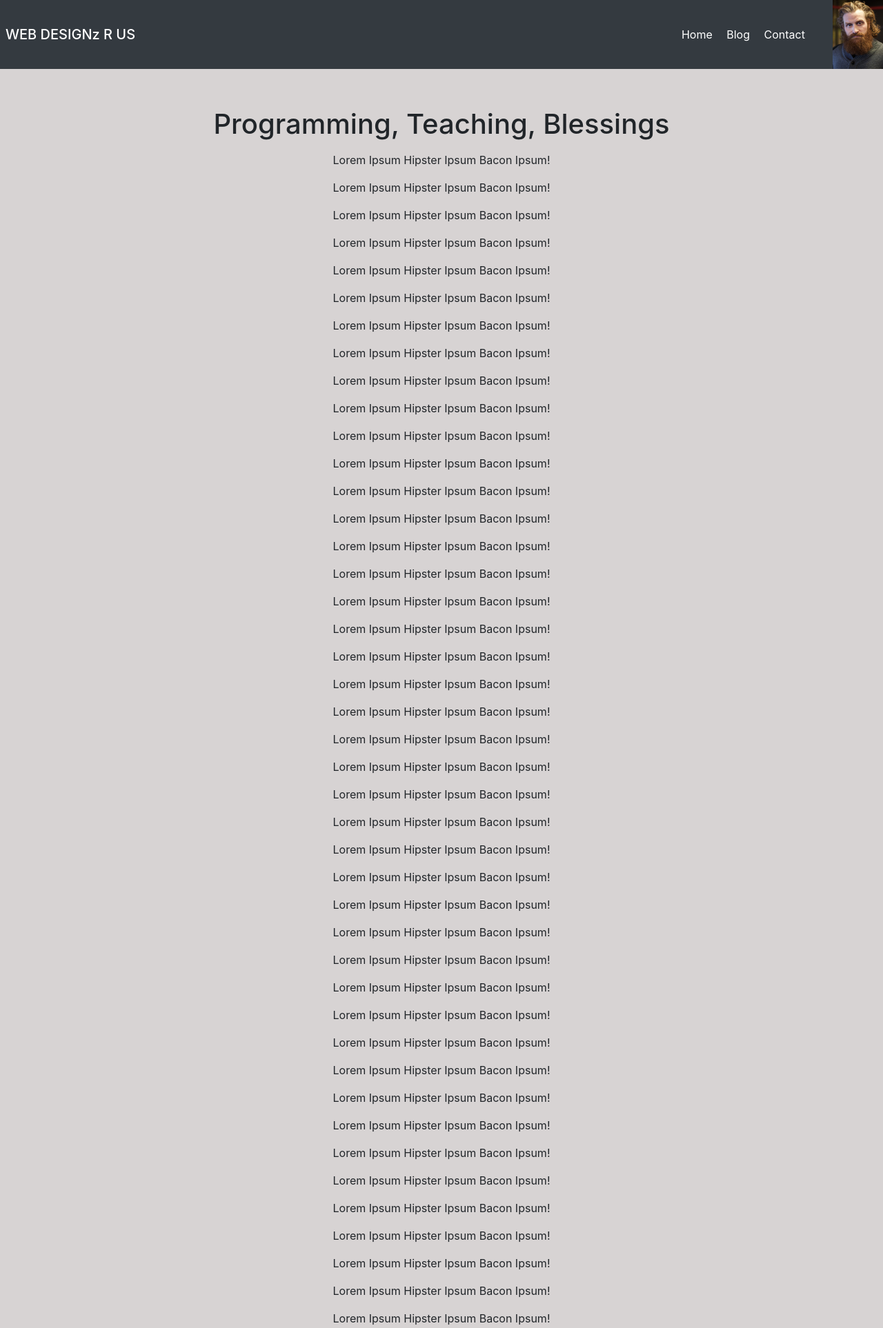
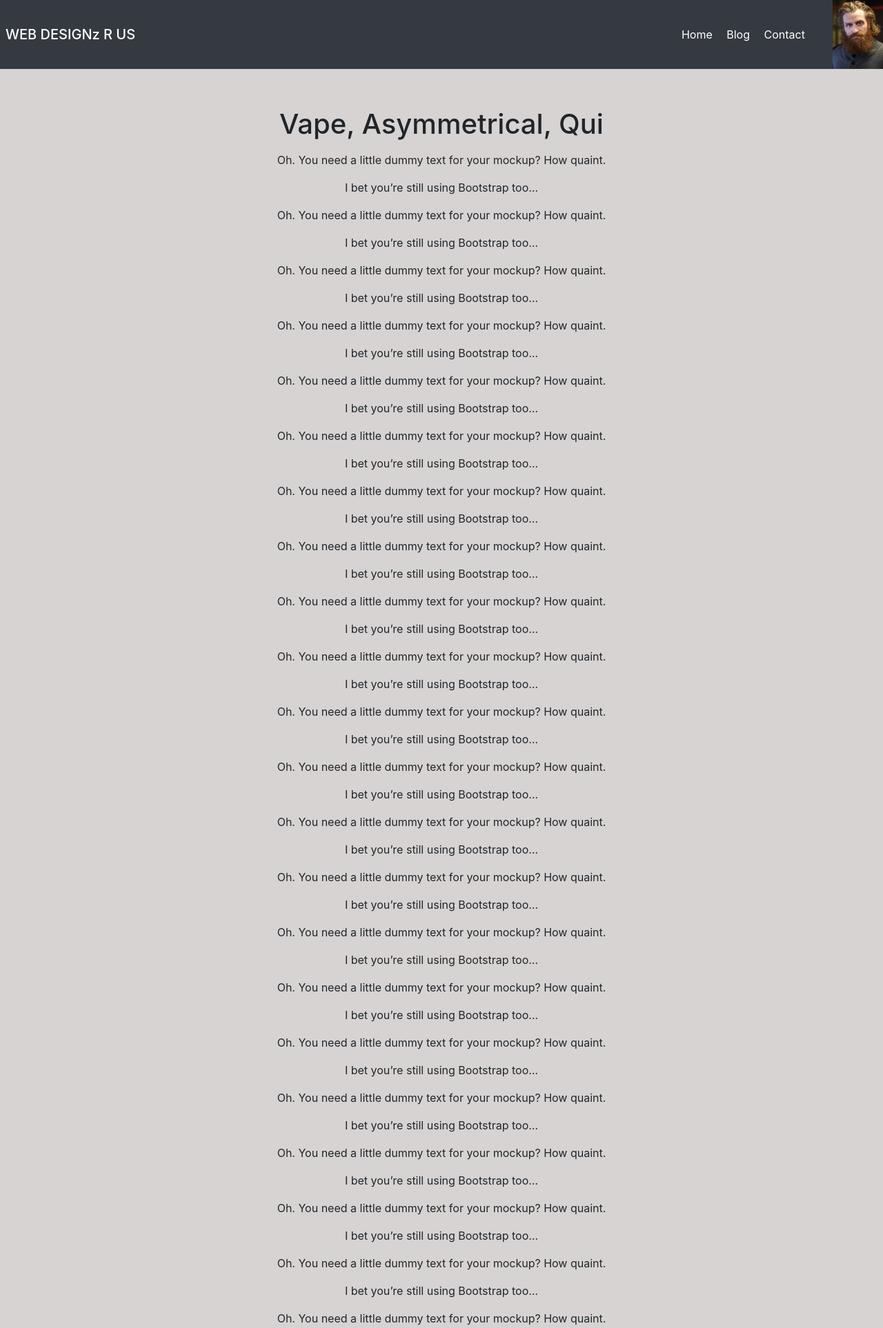
Before and after one commit to IcarusCodes/dtp, a Django app: page / in a window 1280 px wide. Shown: the top 1926 px of the page at 69% size. Run offline with Django 3.2, Linux system fonts and the light colour scheme; some libraries are stand-ins or nearby versions.

Commit message:
Hipster Ipsum text

```diff
--- a/blog/templates/blog/blog.html
+++ b/blog/templates/blog/blog.html
@@ -1,4 +1,4 @@
-{% extends "personae/headers.html" %}
+{% extends "personae/header.html" %}
 
 {% block content %}
   {% for post in object_list %}
--- a/personae/templates/personae/header.html
+++ b/personae/templates/personae/header.html
@@ -21,7 +21,7 @@
 		<h5 class="my-0 mr-md-auto">WEB DESIGNz R US</h5>
 		<nav class="my-3 mr-md-3">
 			<a href="/" class="p-2 text-white">Home</a>
-			<a href="#" class="p-2 text-white">Blog</a>
+			<a href="/blog" class="p-2 text-white">Blog</a>
 			<a href="/contact/" class="p-2 pr-4 text-white">Contact</a>
 		</nav>
 		<div class="m-0">
@@ -30,7 +30,7 @@
 	</div>
 
 <div class="p-5 pt-md-5 pb-md-4 mx-auto text-center">
-	<h1 class="display-5">Programming, Teaching, Blessings</h1>
+	<h1 class="display-5">Vape, Asymmetrical, Qui </h1>
 	<p class="lead p-sm-0 text-sm-left">
 		{% block content %}
 		{% endblock %}
@@ -48,22 +48,6 @@
 	</div>
 </footer>
 
-
-
-
-<!-- <footer class="page-footer font-small container">
-	< <div class="container-fluid py-3"> ->
-	<div class="row align-items-end">
-		<- <p class="d-block mb-3 row"> ->
-		<p>
-			<a href="#" target="blank" class="col-md-3">Contact</a> |
-			<a href="#" target="blank" class="col-md-3">LinkedIn</a> |
-			<a href="#" target="blank" class="col-md-3">Twitter</a> |
-			<a href="#" target="blank" class="col-md-3">Google+</a>
-		</p>
-	</div>
-</footer> -->
-
 </body>
 
 </html>
--- a/personae/templates/personae/home.html
+++ b/personae/templates/personae/home.html
@@ -2,70 +2,76 @@
 
 
 {% block content %}
-<p>Lorem Ipsum Hipster Ipsum Bacon Ipsum!</p>
-<p>Lorem Ipsum Hipster Ipsum Bacon Ipsum!</p>
-<p>Lorem Ipsum Hipster Ipsum Bacon Ipsum!</p>
-<p>Lorem Ipsum Hipster Ipsum Bacon Ipsum!</p>
-<p>Lorem Ipsum Hipster Ipsum Bacon Ipsum!</p>
-<p>Lorem Ipsum Hipster Ipsum Bacon Ipsum!</p>
-<p>Lorem Ipsum Hipster Ipsum Bacon Ipsum!</p>
-<p>Lorem Ipsum Hipster Ipsum Bacon Ipsum!</p>
-<p>Lorem Ipsum Hipster Ipsum Bacon Ipsum!</p>
-<p>Lorem Ipsum Hipster Ipsum Bacon Ipsum!</p>
-<p>Lorem Ipsum Hipster Ipsum Bacon Ipsum!</p>
-<p>Lorem Ipsum Hipster Ipsum Bacon Ipsum!</p>
-<p>Lorem Ipsum Hipster Ipsum Bacon Ipsum!</p>
-<p>Lorem Ipsum Hipster Ipsum Bacon Ipsum!</p>
-<p>Lorem Ipsum Hipster Ipsum Bacon Ipsum!</p>
-<p>Lorem Ipsum Hipster Ipsum Bacon Ipsum!</p>
-<p>Lorem Ipsum Hipster Ipsum Bacon Ipsum!</p>
-<p>Lorem Ipsum Hipster Ipsum Bacon Ipsum!</p>
-<p>Lorem Ipsum Hipster Ipsum Bacon Ipsum!</p>
-<p>Lorem Ipsum Hipster Ipsum Bacon Ipsum!</p>
-<p>Lorem Ipsum Hipster Ipsum Bacon Ipsum!</p>
-<p>Lorem Ipsum Hipster Ipsum Bacon Ipsum!</p>
-<p>Lorem Ipsum Hipster Ipsum Bacon Ipsum!</p>
-<p>Lorem Ipsum Hipster Ipsum Bacon Ipsum!</p>
-<p>Lorem Ipsum Hipster Ipsum Bacon Ipsum!</p>
-<p>Lorem Ipsum Hipster Ipsum Bacon Ipsum!</p>
-<p>Lorem Ipsum Hipster Ipsum Bacon Ipsum!</p>
-<p>Lorem Ipsum Hipster Ipsum Bacon Ipsum!</p>
-<p>Lorem Ipsum Hipster Ipsum Bacon Ipsum!</p>
-<p>Lorem Ipsum Hipster Ipsum Bacon Ipsum!</p>
-<p>Lorem Ipsum Hipster Ipsum Bacon Ipsum!</p>
-<p>Lorem Ipsum Hipster Ipsum Bacon Ipsum!</p>
-<p>Lorem Ipsum Hipster Ipsum Bacon Ipsum!</p>
-<p>Lorem Ipsum Hipster Ipsum Bacon Ipsum!</p>
-<p>Lorem Ipsum Hipster Ipsum Bacon Ipsum!</p>
-<p>Lorem Ipsum Hipster Ipsum Bacon Ipsum!</p>
-<p>Lorem Ipsum Hipster Ipsum Bacon Ipsum!</p>
-<p>Lorem Ipsum Hipster Ipsum Bacon Ipsum!</p>
-<p>Lorem Ipsum Hipster Ipsum Bacon Ipsum!</p>
-<p>Lorem Ipsum Hipster Ipsum Bacon Ipsum!</p>
-<p>Lorem Ipsum Hipster Ipsum Bacon Ipsum!</p>
-<p>Lorem Ipsum Hipster Ipsum Bacon Ipsum!</p>
-<p>Lorem Ipsum Hipster Ipsum Bacon Ipsum!</p>
-<p>Lorem Ipsum Hipster Ipsum Bacon Ipsum!</p>
-<p>Lorem Ipsum Hipster Ipsum Bacon Ipsum!</p>
-<p>Lorem Ipsum Hipster Ipsum Bacon Ipsum!</p>
-<p>Lorem Ipsum Hipster Ipsum Bacon Ipsum!</p>
-<p>Lorem Ipsum Hipster Ipsum Bacon Ipsum!</p>
-<p>Lorem Ipsum Hipster Ipsum Bacon Ipsum!</p>
-<p>Lorem Ipsum Hipster Ipsum Bacon Ipsum!</p>
-<p>Lorem Ipsum Hipster Ipsum Bacon Ipsum!</p>
-<p>Lorem Ipsum Hipster Ipsum Bacon Ipsum!</p>
-<p>Lorem Ipsum Hipster Ipsum Bacon Ipsum!</p>
-<p>Lorem Ipsum Hipster Ipsum Bacon Ipsum!</p>
-<p>Lorem Ipsum Hipster Ipsum Bacon Ipsum!</p>
-<p>Lorem Ipsum Hipster Ipsum Bacon Ipsum!</p>
-<p>Lorem Ipsum Hipster Ipsum Bacon Ipsum!</p>
-<p>Lorem Ipsum Hipster Ipsum Bacon Ipsum!</p>
-<p>Lorem Ipsum Hipster Ipsum Bacon Ipsum!</p>
-<p>Lorem Ipsum Hipster Ipsum Bacon Ipsum!</p>
-<p>Lorem Ipsum Hipster Ipsum Bacon Ipsum!</p>
-<p>Lorem Ipsum Hipster Ipsum Bacon Ipsum!</p>
-<p>Lorem Ipsum Hipster Ipsum Bacon Ipsum!</p>
-<p>Lorem Ipsum Hipster Ipsum Bacon Ipsum!</p>
+<p>Oh. You need a little dummy text for your mockup? How quaint.</p>
+<p>I bet you’re still using Bootstrap too…</p>
+<p>Oh. You need a little dummy text for your mockup? How quaint.</p>
+<p>I bet you’re still using Bootstrap too…</p>
+<p>Oh. You need a little dummy text for your mockup? How quaint.</p>
+<p>I bet you’re still using Bootstrap too…</p>
+<p>Oh. You need a little dummy text for your mockup? How quaint.</p>
+<p>I bet you’re still using Bootstrap too…</p>
+<p>Oh. You need a little dummy text for your mockup? How quaint.</p>
+<p>I bet you’re still using Bootstrap too…</p>
+<p>Oh. You need a little dummy text for your mockup? How quaint.</p>
+<p>I bet you’re still using Bootstrap too…</p>
+<p>Oh. You need a little dummy text for your mockup? How quaint.</p>
+<p>I bet you’re still using Bootstrap too…</p>
+<p>Oh. You need a little dummy text for your mockup? How quaint.</p>
+<p>I bet you’re still using Bootstrap too…</p>
+<p>Oh. You need a little dummy text for your mockup? How quaint.</p>
+<p>I bet you’re still using Bootstrap too…</p>
+<p>Oh. You need a little dummy text for your mockup? How quaint.</p>
+<p>I bet you’re still using Bootstrap too…</p>
+<p>Oh. You need a little dummy text for your mockup? How quaint.</p>
+<p>I bet you’re still using Bootstrap too…</p>
+<p>Oh. You need a little dummy text for your mockup? How quaint.</p>
+<p>I bet you’re still using Bootstrap too…</p>
+<p>Oh. You need a little dummy text for your mockup? How quaint.</p>
+<p>I bet you’re still using Bootstrap too…</p>
+<p>Oh. You need a little dummy text for your mockup? How quaint.</p>
+<p>I bet you’re still using Bootstrap too…</p>
+<p>Oh. You need a little dummy text for your mockup? How quaint.</p>
+<p>I bet you’re still using Bootstrap too…</p>
+<p>Oh. You need a little dummy text for your mockup? How quaint.</p>
+<p>I bet you’re still using Bootstrap too…</p>
+<p>Oh. You need a little dummy text for your mockup? How quaint.</p>
+<p>I bet you’re still using Bootstrap too…</p>
+<p>Oh. You need a little dummy text for your mockup? How quaint.</p>
+<p>I bet you’re still using Bootstrap too…</p>
+<p>Oh. You need a little dummy text for your mockup? How quaint.</p>
+<p>I bet you’re still using Bootstrap too…</p>
+<p>Oh. You need a little dummy text for your mockup? How quaint.</p>
+<p>I bet you’re still using Bootstrap too…</p>
+<p>Oh. You need a little dummy text for your mockup? How quaint.</p>
+<p>I bet you’re still using Bootstrap too…</p>
+<p>Oh. You need a little dummy text for your mockup? How quaint.</p>
+<p>I bet you’re still using Bootstrap too…</p>
+<p>Oh. You need a little dummy text for your mockup? How quaint.</p>
+<p>I bet you’re still using Bootstrap too…</p>
+<p>Oh. You need a little dummy text for your mockup? How quaint.</p>
+<p>I bet you’re still using Bootstrap too…</p>
+<p>Oh. You need a little dummy text for your mockup? How quaint.</p>
+<p>I bet you’re still using Bootstrap too…</p>
+<p>Oh. You need a little dummy text for your mockup? How quaint.</p>
+<p>I bet you’re still using Bootstrap too…</p>
+<p>Oh. You need a little dummy text for your mockup? How quaint.</p>
+<p>I bet you’re still using Bootstrap too…</p>
+<p>Oh. You need a little dummy text for your mockup? How quaint.</p>
+<p>I bet you’re still using Bootstrap too…</p>
+<p>Oh. You need a little dummy text for your mockup? How quaint.</p>
+<p>I bet you’re still using Bootstrap too…</p>
+<p>Oh. You need a little dummy text for your mockup? How quaint.</p>
+<p>I bet you’re still using Bootstrap too…</p>
+<p>Oh. You need a little dummy text for your mockup? How quaint.</p>
+<p>I bet you’re still using Bootstrap too…</p>
+<p>Oh. You need a little dummy text for your mockup? How quaint.</p>
+<p>I bet you’re still using Bootstrap too…</p>
+<p>Oh. You need a little dummy text for your mockup? How quaint.</p>
+<p>I bet you’re still using Bootstrap too…</p>
+<p>Oh. You need a little dummy text for your mockup? How quaint.</p>
+<p>I bet you’re still using Bootstrap too…</p>
+
+
 
 {% include "personae/includes/htmlsnippet.html" %}
 {% endblock %}
--- a/personae/views.py
+++ b/personae/views.py
@@ -4,4 +4,4 @@ def index(request):
     return render(request, 'personae/home.html')
 
 def contact(request):
-    return render(request, 'personae/basic.html', {'content':['If you would like to contact me, please email me', 'stoian.alex94@yahoo.com']})
+    return render(request, 'personae/basic.html', {'content':['Do franzen DIY butcher ut cred excepteur roof party, consectetur fugiat meh cardigan in. Put a bird on it pinterest lorem, scenester pok pok schlitz banh mi bespoke crucifix cred culpa food truck vaporware sustainable.']})
```
Also changed, not shown: blog/migrations/0001_initial.py (added), db.sqlite3.
